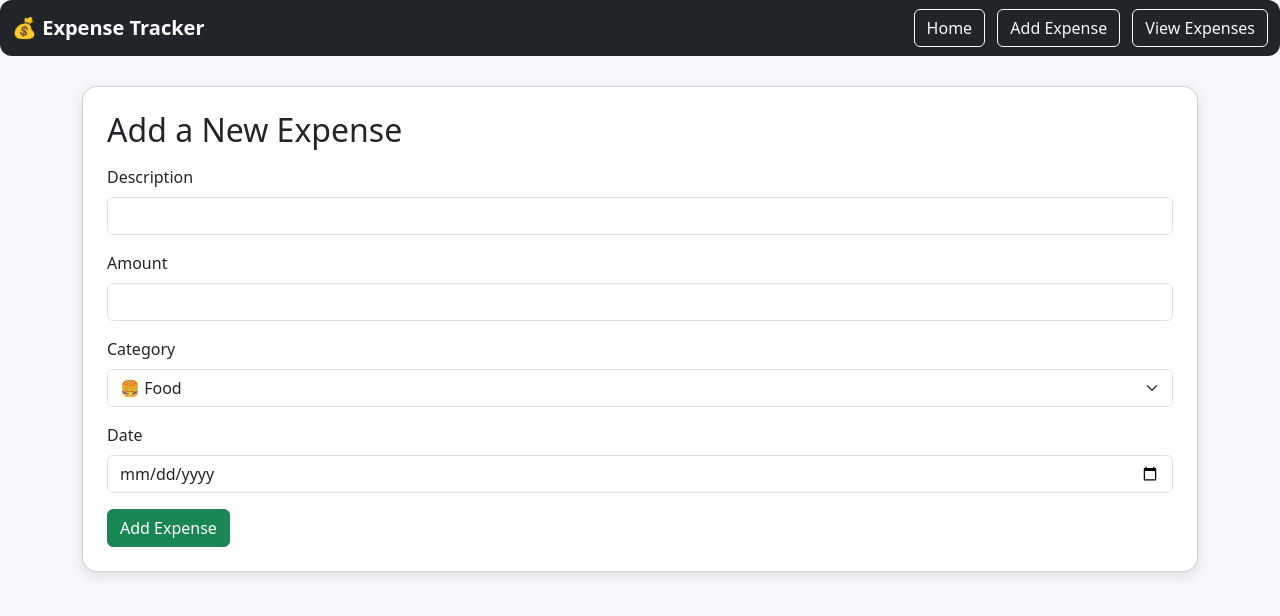
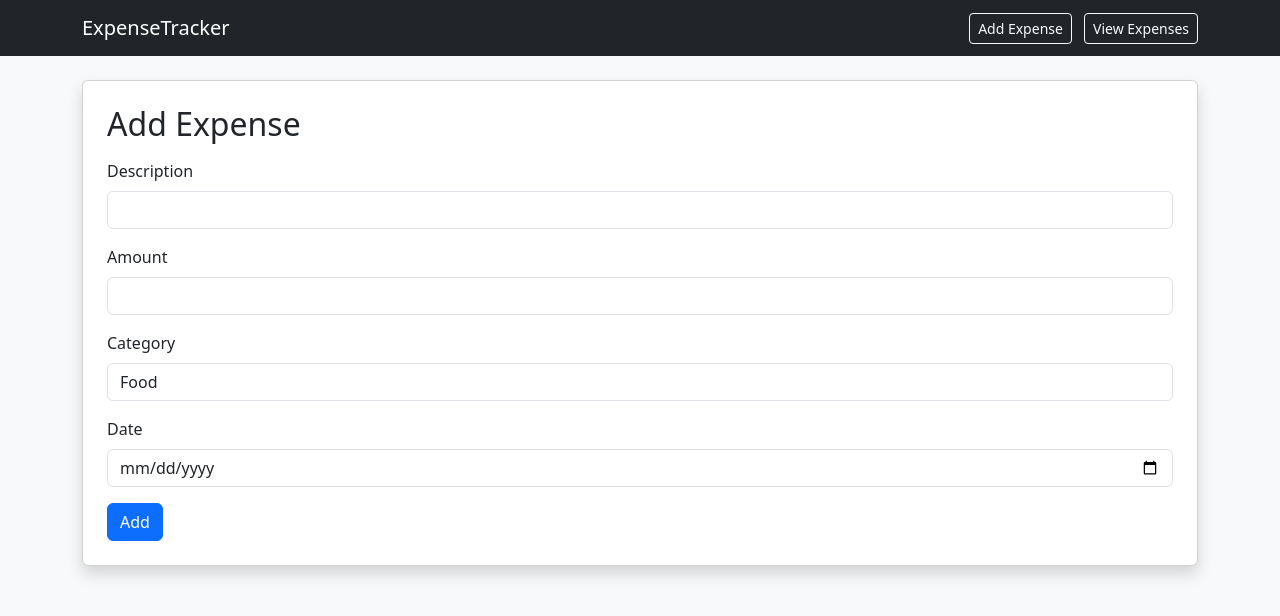
Before and after one commit to LakshanaRajendran/ExpenseTrackerWeb, a Flask app: page /add in a window 1280 px wide. Shown: the top 616 px of the page. Run offline with Flask 3, Linux system fonts and the light colour scheme.

Commit message:
Updated expenses logic + added templates

```diff
--- a/app.py
+++ b/app.py
@@ -1,33 +1,52 @@
 from flask import Flask, render_template, request, redirect, url_for
+from collections import defaultdict
+from datetime import datetime
 
 app = Flask(__name__)
 
-# Store expenses as a list of dicts
+# Temporary storage (replace with DB later)
 expenses = []
 
-# Home route
 @app.route("/")
 def home():
-    return render_template("home.html")
+    return redirect(url_for("view_expenses"))
 
-# Add expense route
 @app.route("/add", methods=["GET", "POST"])
 def add_expense():
     if request.method == "POST":
-        expense = {
-            "description": request.form["description"],
-            "amount": request.form["amount"],
-            "category": request.form["category"],
-            "date": request.form["date"]
-        }
-        expenses.append(expense)
+        description = request.form["description"]
+        amount = float(request.form["amount"])
+        category = request.form["category"]
+        date = request.form["date"] or datetime.today().strftime("%Y-%m-%d")
+
+        expenses.append({
+            "description": description,
+            "amount": amount,
+            "category": category,
+            "date": date
+        })
+
         return redirect(url_for("view_expenses"))
+
     return render_template("add_expense.html")
 
-# View expenses route
 @app.route("/view")
 def view_expenses():
-    return render_template("view_expenses.html", expenses=expenses)
+    # Calculate total
+    total_spent = sum(e["amount"] for e in expenses)
+
+    # Aggregate totals by category
+    category_totals = defaultdict(float)
+    for e in expenses:
+        category_totals[e["category"]] += e["amount"]
+
+    return render_template(
+        "view_expenses.html",
+        expenses=expenses,
+        total_spent=total_spent,
+        category_labels=list(category_totals.keys()),
+        category_data=list(category_totals.values())
+    )
 
 if __name__ == "__main__":
     app.run(debug=True)
--- a/templates/add_expense.html
+++ b/templates/add_expense.html
@@ -1,8 +1,8 @@
 {% extends "base.html" %}
 {% block title %}Add Expense - Expense Tracker{% endblock %}
 {% block content %}
-<div class="card p-4">
-  <h2 class="mb-3">Add a New Expense</h2>
+<div class="card p-4 shadow">
+  <h2 class="mb-3">Add Expense</h2>
   <form method="POST">
     <div class="mb-3">
       <label class="form-label">Description</label>
@@ -10,23 +10,23 @@
     </div>
     <div class="mb-3">
       <label class="form-label">Amount</label>
-      <input type="number" name="amount" class="form-control" required>
+      <input type="number" step="0.01" name="amount" class="form-control" required>
     </div>
     <div class="mb-3">
       <label class="form-label">Category</label>
-      <select name="category" class="form-select" required>
-        <option value="Food">🍔 Food</option>
-        <option value="Transport">🚌 Transport</option>
-        <option value="Shopping">🛍 Shopping</option>
-        <option value="Bills">💡 Bills</option>
-        <option value="Other">📌 Other</option>
+      <select name="category" class="form-control" required>
+        <option>Food</option>
+        <option>Travel</option>
+        <option>Shopping</option>
+        <option>Bills</option>
+        <option>Other</option>
       </select>
     </div>
     <div class="mb-3">
       <label class="form-label">Date</label>
-      <input type="date" name="date" class="form-control" required>
+      <input type="date" name="date" class="form-control">
     </div>
-    <button type="submit" class="btn btn-success">Add Expense</button>
+    <button type="submit" class="btn btn-primary">Add</button>
   </form>
 </div>
 {% endblock %}
--- a/templates/base.html
+++ b/templates/base.html
@@ -4,28 +4,18 @@
   <meta charset="UTF-8">
   <meta name="viewport" content="width=device-width, initial-scale=1.0">
   <title>{% block title %}Expense Tracker{% endblock %}</title>
-  <link href="https://cdn.jsdelivr.net/npm/bootstrap@5.3.3/dist/css/bootstrap.min.css" rel="stylesheet">
-  <style>
-    body { background: #f5f7fa; }
-    .navbar { border-radius: 12px; }
-    .container { margin-top: 30px; }
-    .card { border-radius: 15px; box-shadow: 0px 4px 12px rgba(0,0,0,0.1); }
-  </style>
+  <link href="https://cdn.jsdelivr.net/npm/bootstrap@5.3.2/dist/css/bootstrap.min.css" rel="stylesheet">
 </head>
-<body>
-  <!-- Navbar -->
+<body class="bg-light">
   <nav class="navbar navbar-expand-lg navbar-dark bg-dark mb-4">
-    <div class="container-fluid">
-      <a class="navbar-brand fw-bold" href="/">💰 Expense Tracker</a>
+    <div class="container">
+      <a class="navbar-brand" href="/">ExpenseTracker</a>
       <div>
-        <a class="btn btn-outline-light me-2" href="/">Home</a>
-        <a class="btn btn-outline-light me-2" href="/add">Add Expense</a>
-        <a class="btn btn-outline-light" href="/view">View Expenses</a>
+        <a class="btn btn-outline-light btn-sm me-2" href="/add">Add Expense</a>
+        <a class="btn btn-outline-light btn-sm" href="/view">View Expenses</a>
       </div>
     </div>
   </nav>
-
-  <!-- Content -->
   <div class="container">
     {% block content %}{% endblock %}
   </div>
```
Also changed, not shown: templates/home.html (+5 -4 lines), templates/view_expenses.html (+8 -9 lines).
